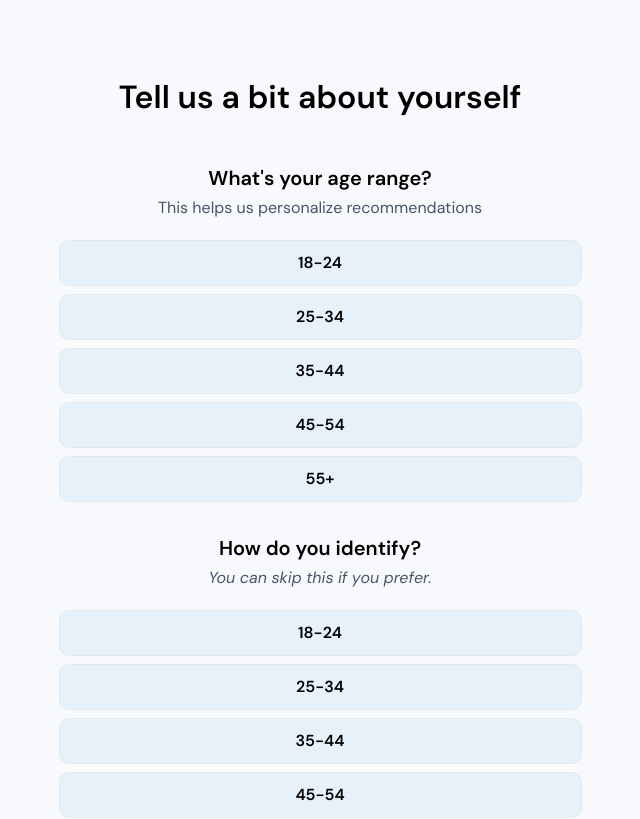
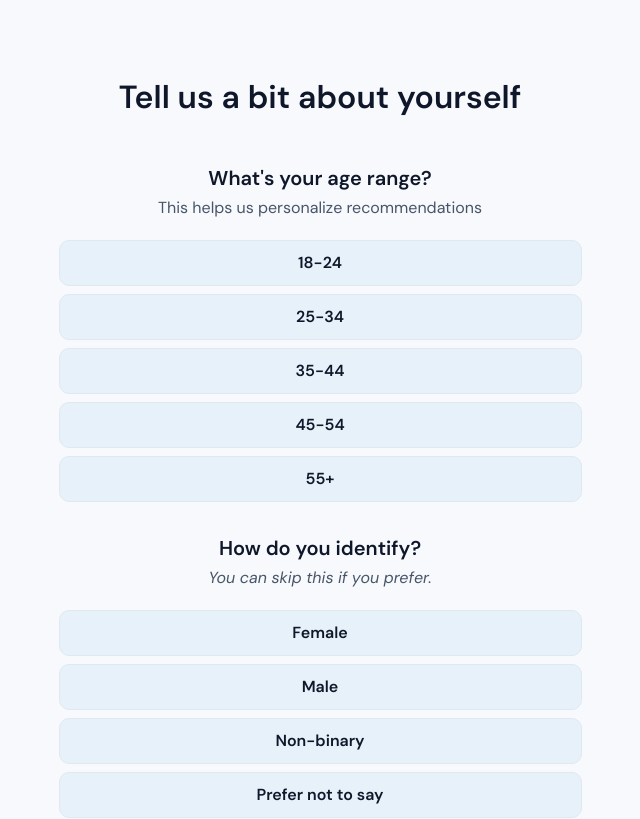
Before and after one commit to onahhq-svg/Frontend__leli_oluwatobi-space, a React (Vite) app: page /bio in a window 1280 px wide. Shown: the top 819 px of the page, without its empty margins (320-960 px from the left). Built offline with nearby package versions, Linux system fonts and the light colour scheme.

Commit message:
progressing on the error handling for the auth

```diff
--- a/src/assets/index.js
+++ b/src/assets/index.js
@@ -23,3 +23,4 @@ export { default as GoogleIcon } from "./Icons/google-icon.svg";
 export { default as AppleIcon } from "./Icons/apple-icon.svg";
 export { default as FacebookIcon } from "./Icons/facebook-icon.svg";
 export { default as OpenEye } from "./Icons/Open eye.svg";
+export { default as CheckedMarkIcon } from "./Icons/checked-icon.svg";
--- a/src/components/auth-screens-components.jsx
+++ b/src/components/auth-screens-components.jsx
@@ -23,6 +23,8 @@ export function InputField({
   inputName,
   inputID,
   placeholder,
+  hasError,
+  onChange
 }) {
   const [currentType, setCurrentType] = useState(inputType);
   function togglePassword(params) {
@@ -36,7 +38,9 @@ export function InputField({
         name={inputName}
         id={inputID}
         placeholder={placeholder}
-        className={`rounded-md border p-2.5 focus:outline-[#E2E8F0] placeholder:text-[#475569] placeholder:font-medium placeholder:text-sm placeholder:leading-5.25`}
+        onChange={onChange}
+        required
+        className={`rounded-md border p-2.5 focus:outline-[#E2E8F0] placeholder:text-[#475569] placeholder:font-medium placeholder:text-sm placeholder:leading-5.25 ${hasError ? "border-[#DC2626] text-[#DC2626]" : "border-[#E2E8F0] text-[#0F172A]"}`}
       />
       {inputType === "password" && (
         <img
@@ -51,11 +55,11 @@ export function InputField({
 }
 
 
-export function SubmitButton({ text }) {
+export function SubmitButton({ text, onClick }) {
   return (
     <button
       type="submit"
-      className="bg-[#E6F1FA] border border-[#E2E8F0] rounded-[10px] py-2.5 font-semibold text-base"
+      className="bg-[#E6F1FA] hover:bg-[#0072CEB2] border border-[#E2E8F0] rounded-[10px] py-2.5 font-semibold text-base" onClick={onClick}
     >
       {text}
     </button>
@@ -105,23 +109,3 @@ export function VerificationCodeInput() {
     />
   );
 }
-
-export function BioOptionsButton({content}) {
-  return (
-    <button className="bg-[#E6F1FA] rounded-[10px] border border-[#E2E8F0] py-2.5 w-130.75">
-      {content}
-    </button>
-  );
-}
-
-export function BioOptionsDiv() {
-  return (
-    <div className="grid grid-rows-5 gap-2">
-      <BioOptionsButton content="18-24" />
-      <BioOptionsButton content="25-34" />
-      <BioOptionsButton content="35-44" />
-      <BioOptionsButton content="45-54" />
-      <BioOptionsButton content="55+" />
-    </div>
-  );
-}
--- a/src/pages/auth/signin.jsx
+++ b/src/pages/auth/signin.jsx
@@ -5,23 +5,25 @@ import { Link } from "react-router-dom";
 import { useState } from "react";
 
 function Login() {
-  const [error, setError] = useState({
-    email: "", password: {
-      minLength: false,
-      hasUpper: false,
-      hasSpecialChar: false
-  }});
+  const [errors, setErrors] = useState({email: "", password: ""});
+  const [password, setPassword] = useState("");
+  const [email, setEmail] = useState("");
+  const [loading, setLoading] = useState("");
   const handleSubmit = (e) => {
     e.preventDefault();
 
-    if (!password.length !== "correct123") {
-      setError("Wrong password");
-      return
+    if (!password || !email) {
+      setErrors({email: !email ? "Email field is required" : "", password: !password ? "Password field is required": ""});
+    } else if (email !== "test@gmail.com" || password !== "test123") {
+      setErrors({email: "", password: "Incorrect email or password"});
+    } else {
+      alert("Login successfully!");
     }
+
   }
     return (
-      <section className="bg-[#F7F9FC] w-full min-h-screen grid grid-cols-2 gap-20 px-25 py-16">
-        <section className="bg-hero bg-cover bg-no-repeat bg-center rounded-tl-[100px] -223.25 rounded-br-[100px] shadow-signup px-6 pb-38.5 relative">
+      <section className="bg-linear-to-tr from-[#B6D6DC] to-[#0072CE] w-full min-h-screen grid grid-cols-2 gap-20 px-25 py-16">
+        <section className="bg-hero bg-cover bg-center rounded-tl-[100px] -223.25 rounded-br-[100px] shadow-signup px-6 pb-38.5 relative">
           <div className="bg-[#44546266]/80 inset-0 absolute rounded-tl-[100px] rounded-br-[100px]"></div>
           <div className="font-semibold text-[#FFFFFFCC] mt-120 mx-auto text-center relative z-10">
             <h2 className="text-[48px]">Welcome Back</h2>
@@ -40,6 +42,7 @@ function Login() {
               action=""
               className="px-4 text-sm text-[#0F172A] font-medium flex flex-col gap-5"
             >
+              <div>
                 <InputField
                   htmlFor="email-phonenumber"
                   labelname="Email/Phone Number"
@@ -47,7 +50,12 @@ function Login() {
                   inputName="email-phonenumber"
                   inputID="email-phonenumber"
                   placeholder="Enter your email or phone number"
+                  hasError={errors.email}
+                  onChange={(e) => { setEmail(e.target.value); setErrors((prev) => ({...prev, email: ""})) }}
                 />
+                {errors.email && <p className="text-[#DC2626] text-xs mt-2">{errors.email}</p>}
+              </div>
+              <div>
                 <InputField
                   htmlFor="password"
                   labelname="Password"
@@ -55,9 +63,21 @@ function Login() {
                   inputName="password"
                   inputID="password"
                   placeholder="********"
+                  hasError={errors.password}
+                  onChange={(e) => { setPassword(e.target.value); setErrors((prev) => ({...prev, password: ""})) }}
                 />
-              {/* {error && <p className="text-[#DC2626]">{error}</p>} */}
-              <SubmitButton text="Login" />
+                <div className="flex justify-between items-center text-xs mt-2.5">
+                  {errors && <p className="text-[#DC2626]">{errors.password}</p>}
+                  <p className="text-[#0F172A] text-right">
+                    Forgot Password?{" "}
+                    <Link to="" className="text-[#0072CE]">
+                      Click here
+                    </Link>
+                  </p>
+                </div>
+              </div>
+
+              <SubmitButton text="Login" onClick={handleSubmit} />
             </form>
             <IntroduceOtherAuthOptions text="Or Login with" />
             <SignupOptions />
--- a/src/pages/auth/signup.jsx
+++ b/src/pages/auth/signup.jsx
@@ -1,11 +1,25 @@
 import { AppleIcon, CloseEye, FacebookIcon, GoogleIcon, Logo } from "../../assets"
 import { Link } from "react-router-dom"
+import { useState } from "react";
 import SignupinHeader from "../../components/auth-screens-components";
 import { InputField, SubmitButton, IntroduceOtherAuthOptions, SignupOptions, FinalAuthScreenElement } from "../../components/auth-screens-components";
 
 
 
 function SignUp() {
+  const [errors, setErrors] = useState({
+    email: "", password: {
+      minLength: "",
+      hasUpper: "",
+      hasSpecialChar: ""
+  }})
+  const validatePassword = (password) => {
+    return {
+      minLength: password.length >= 8,
+      hasUpper: /A-Z/.test(password),
+      hasSpecialChar: /[!@#$%^&*]/.test(password),
+    };
+  };
     return (
       <section className="bg-linear-to-tr from-[#B6D6DC] to-[#0072CE] w-full min-h-screen grid grid-cols-2 justify-between gap-15 px-15 py-16.25">
         <section className="bg-hero bg-cover bg-center rounded-tl-[100px] rounded-br-[100px] text-center text-[#FFFFFF] font-semibold relative shadow-signup px-6 pb-38.5">
--- a/src/pages/auth/signupBio.jsx
+++ b/src/pages/auth/signupBio.jsx
@@ -1,10 +1,17 @@
 import { Link } from "react-router-dom";
-import { BioOptionsDiv } from "../../components/auth-screens-components";
+import { useState } from "react";
+
 
 function SignupBio() {
+  const [activeIdAge, setActiveIdAge] = useState(null);
+  const [activeIdSex, setActiveIdSex] = useState(null);
+
+  const ageRange = [{ age: "18-24" }, { age: "25-34" }, { age: "35-44" }, { age: "45-54" }, { age: "55+" }]
+  const sexIdentity = [{ sex: "Female" }, { sex: "Male" }, { sex: "Non-binary" }, { sex: "Prefer not to say" }]
+
     return (
-      <section className="bg-[#F7F9FC] w-full flex flex-col items-center justify-center py-21.75 font-semibold">
-        <h3 className="text text-center-[#0F172A] text-[32px] leading-5.25">
+      <section className="bg-[#F7F9FC] w-full flex flex-col items-center justify-center py-21.75 font-semibold text-[#0F172A]">
+        <h3 className="text text-center text-[32px] leading-5.25">
           Tell us a bit about yourself
         </h3>
         <div className="mb-8 text-center mt-14">
@@ -12,7 +19,18 @@ function SignupBio() {
           <p className="font-normal text-[#475569] mb-5 mt-1">
             This helps us personalize recommendations
           </p>
-          <BioOptionsDiv />
+          <div className="grid grid-rows-5 gap-2">
+            {ageRange.map((range, index) => (
+              <button key={index}
+                className={` ${activeIdAge === index ? "bg-[#0057A3] text-[#FFFFFF]" : "bg-[#E6F1FA]"} rounded-[10px] border border-[#E2E8F0] py-2.5 w-130.75`}
+                onClick={() => {
+                  setActiveIdAge(index);
+                }}
+              >
+                {range.age}
+              </button>
+            ))}
+          </div>
         </div>
 
         <div className="text-center">
@@ -20,19 +38,32 @@ function SignupBio() {
           <p className=" text-[#475569] font-normal mb-5 italic mt-1">
             You can skip this if you prefer.
           </p>
-          <BioOptionsDiv />
+          <div className="grid grid-rows-4 gap-2">
+            {sexIdentity.map((option, index) => (
+              <button key={index}
+                className={` ${activeIdSex === index ? "bg-[#0057A3] text-[#FFFFFF]" : "bg-[#E6F1FA]"} rounded-[10px] border border-[#E2E8F0] py-2.5 w-130.75`}
+                onClick={() => {
+                  setActiveIdSex(index);
+                }}
+              >
+                {option.sex}
+              </button>
+            ))}
+          </div>
         </div>
 
         <div className="w-130.75">
           <button
             type="submit"
-            className="bg-[#0057A3] border border-[#E2E8F0] mt-12 w-full py-2.5 text-[#FFFFFF] rounded-[10px]"
+            className="bg-[#0057A3] border border-[#E2E8F0] mt-12 w-full py-2.5 text-[#FFFFFF] rounded-[10px] cursor-pointer"
           >
             Get Started
           </button>
           <p className="text-[#475569] font-normal w-full text-right pt-1 text-[12px]">
             Already have an account?{" "}
-            <Link to='/login' className="text-[#0072CE] text-[12px]">Login</Link>
+            <Link to="/login" className="text-[#0072CE] text-[12px]">
+              Login
+            </Link>
           </p>
         </div>
       </section>
--- a/src/pages/auth/verifyaccount.jsx
+++ b/src/pages/auth/verifyaccount.jsx
@@ -1,3 +1,4 @@
+import { CheckedMarkIcon } from "../../assets";
 import { VerificationCodeInput } from "../../components/auth-screens-components";
 
 function VerifyAccount(params) {
@@ -31,6 +32,21 @@ function VerifyAccount(params) {
           </button>
           <p className="text-[#4DA3E6] -tracking-[1.1%] mt-6">Back to Login</p>
         </div>
+        <div className="fixed inset-0 w-full bg-[#FFFFFF80] backdrop-blur-md overflow-hidden flex justify-center items-center hidden">
+          <div className="bg-[#0072CE] w-125.75 rounded-xl flex flex-col gap-5 justify-center items-center text-[#FFFFFF] py-12.75 px-24.75 text-lg">
+            <img
+              src={CheckedMarkIcon}
+              alt="A mark icon describing a completed action"
+            />
+            <p>Account created successfully</p>
+            <button
+              type="submit"
+              className="bg-[#E6F1FA] w-full border-[#E2E8F0] border text-base text-[#0F172A] rounded-[10px] py-2.75 cursor-pointer"
+            >
+              Continue
+            </button>
+          </div>
+        </div>
       </section>
     );
 }
```
Also changed, not shown: src/assets/Icons/checked-icon.svg (added). Lines whose indentation alone changed are shown as unchanged.
